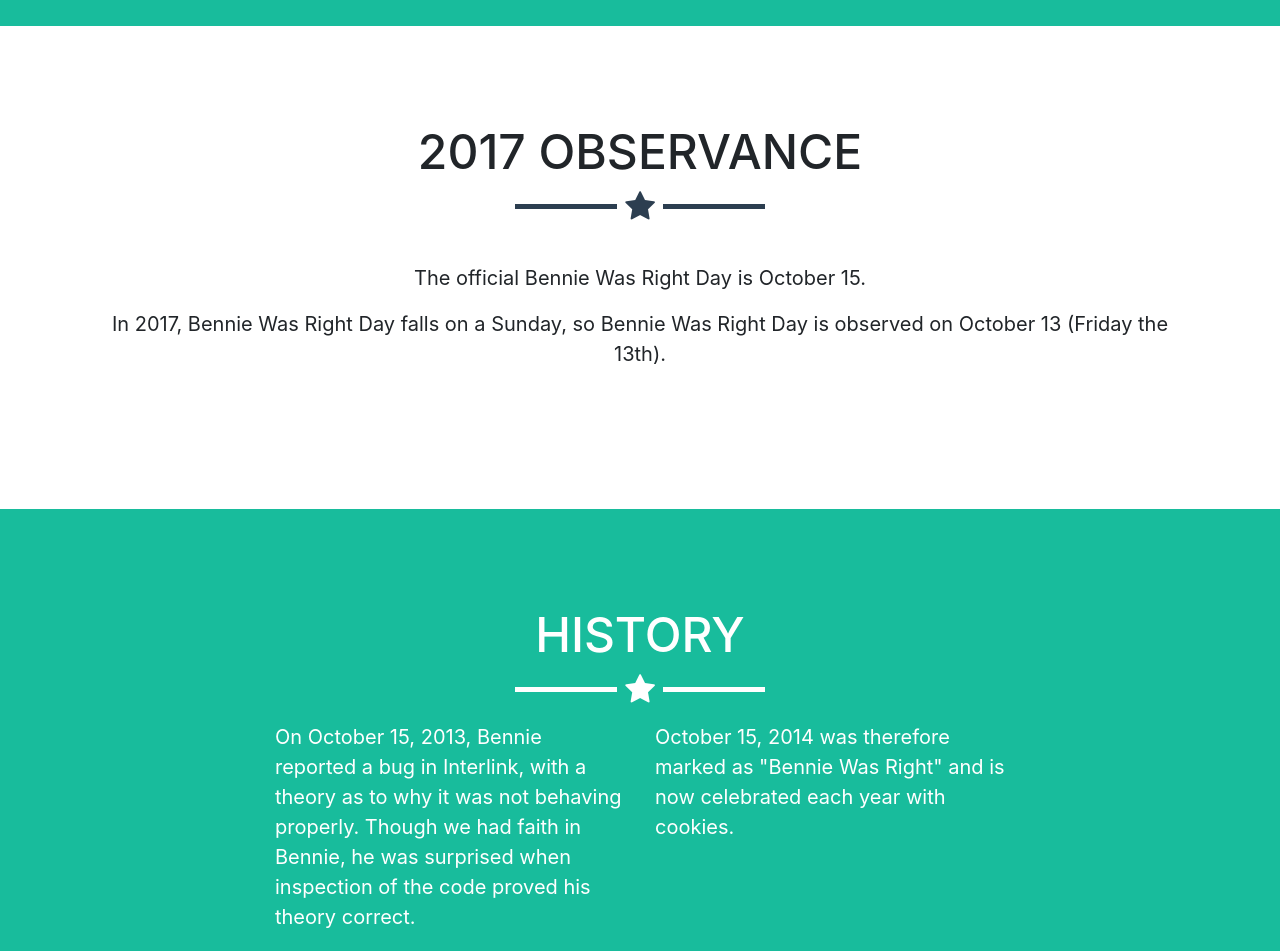
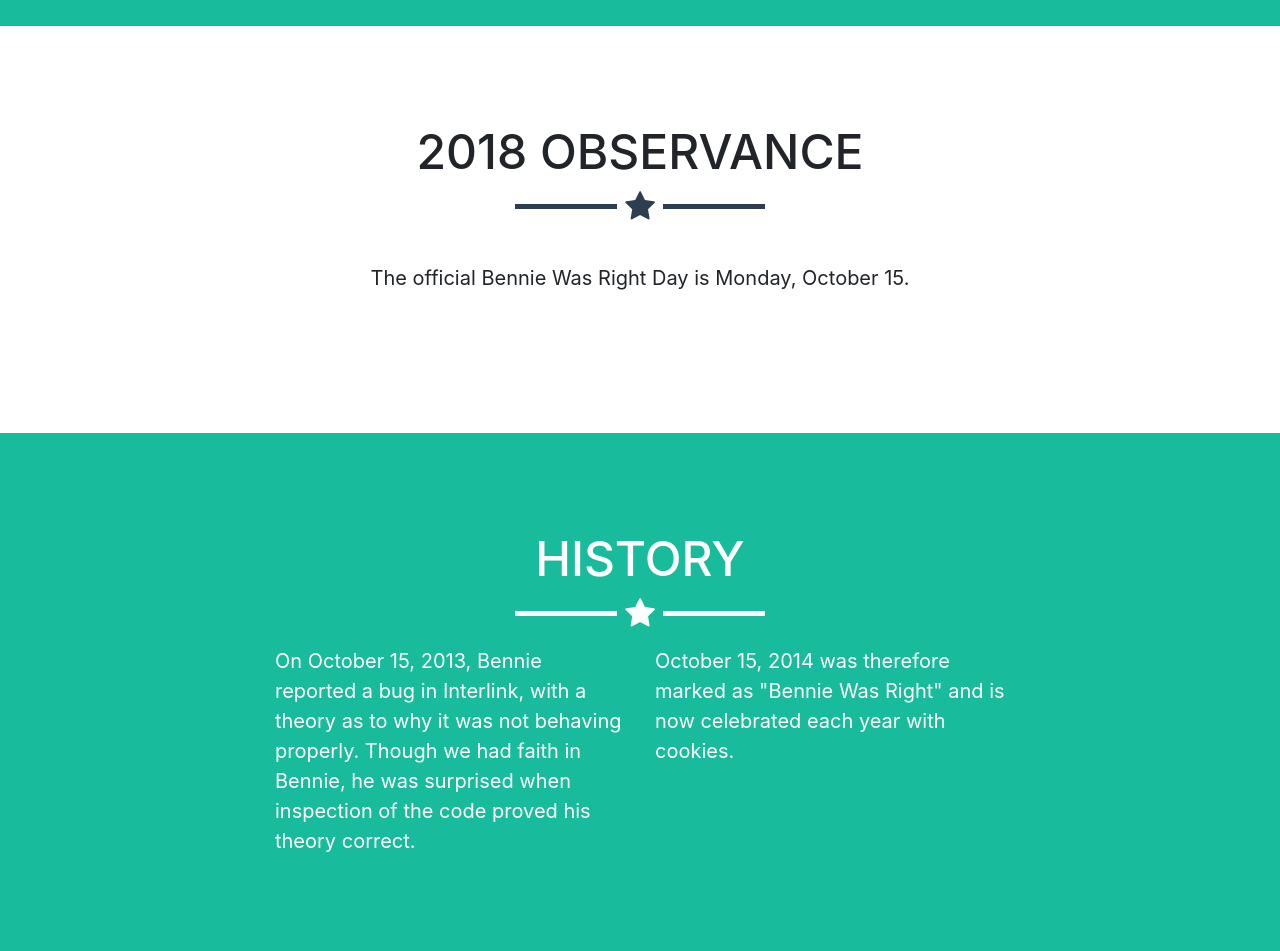
Before and after one commit to TravisTroyer/benniewasright, a website with bundled scripts: page docs/index.html in a window 1280 px wide. Shown: the part 860-1811 px from the top of the page. Built offline with nearby package versions, Linux system fonts and the light colour scheme.

Commit message:
Fixed dates.

```diff
--- a/docs/index.html
+++ b/docs/index.html
@@ -50,11 +50,10 @@
     <!-- Portfolio Grid Section -->
     <section id="portfolio">
       <div class="container">
-        <h2 class="text-center">2017 Observance</h2>
+        <h2 class="text-center">2018 Observance</h2>
         <hr class="star-primary">
         <div class="row" style="text-align: center; display: inline;">
-          <p>The official Bennie Was Right Day is October 15.</p>
-          <p>In 2017, Bennie Was Right Day falls on a Sunday, so Bennie Was Right Day is observed on October 13 (Friday the 13th).</p>
+          <p>The official Bennie Was Right Day is Monday, October 15.</p>
         </div>
       </div>
     </section>
@@ -132,7 +131,7 @@
           </div>
           <div class="row">
             <div class="col-lg-12">
-              Copyright &copy; BennieWasRight.com 2017
+              Copyright &copy; BennieWasRight.com 2018
             </div>
           </div>
         </div>
```
